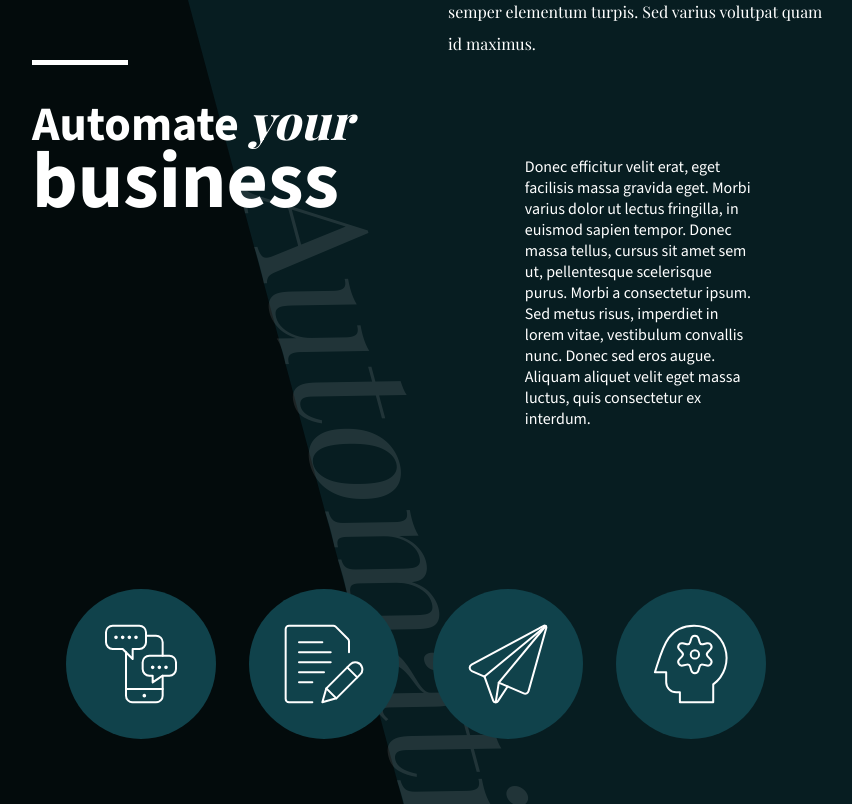
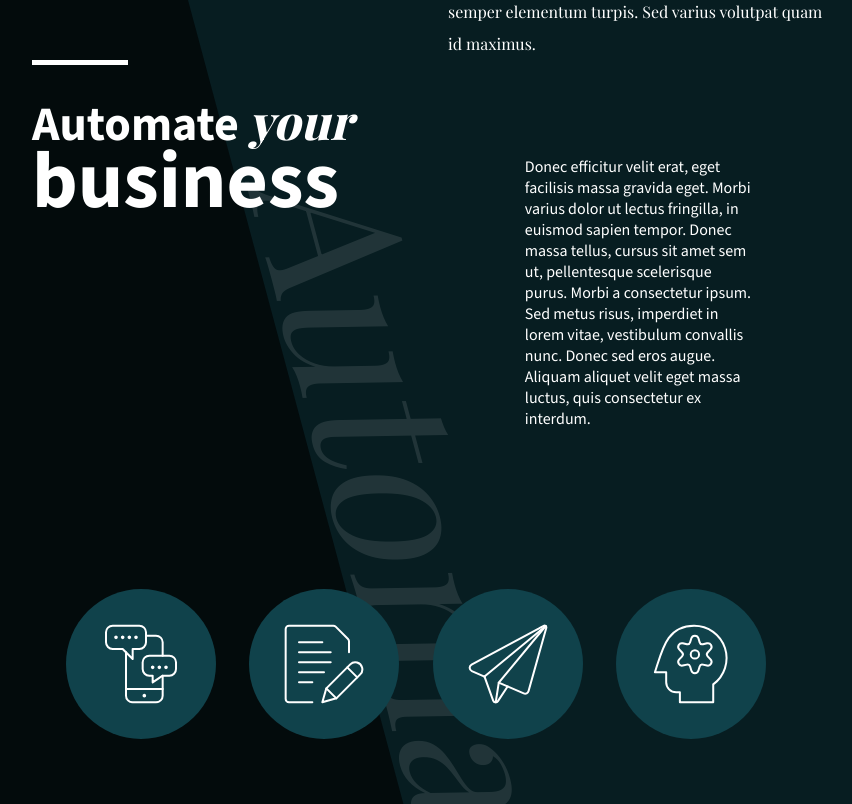
Before and after one commit to renrutoet/consumer-rights-task, a Next.js app: page / in a window 1280 px wide. Shown: the part 1076-1880 px from the top of the page, without its empty margins (224-1076 px from the left). Built offline with nearby package versions, Linux system fonts and the light colour scheme; a web font is replaced by a local one.

Commit message:
chore: minor adjustment to background text size

```diff
--- a/src/app/components/Sections/OurWork/OurWork.module.scss
+++ b/src/app/components/Sections/OurWork/OurWork.module.scss
@@ -51,7 +51,7 @@
 
     &__background-text {
         @include position-centered();
-        padding-top: 15%;
+        padding-top: 10%;
 
         line-height: 0.25;
         writing-mode: vertical-rl;
--- a/src/app/styles/variables.scss
+++ b/src/app/styles/variables.scss
@@ -22,7 +22,7 @@ $font-source-sans-3: var(--font-source-sans-3);
 @mixin faded-background-text {
     color: $primary-white;
     opacity: 10%;
-    font-size: 10rem;
+    font-size: 12rem;
     font-style: italic;
     font-family: $font-playfair-display;
     user-select: none;
```
